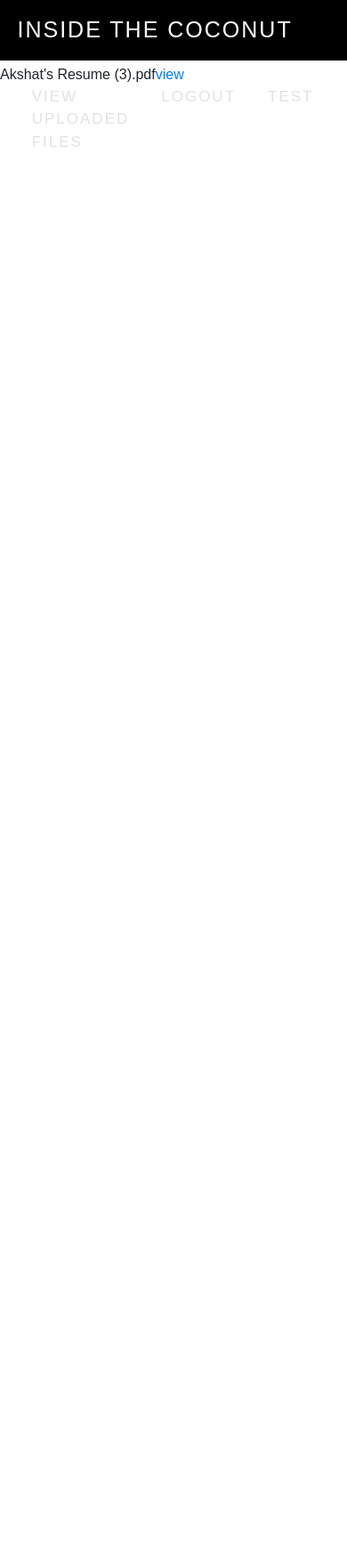
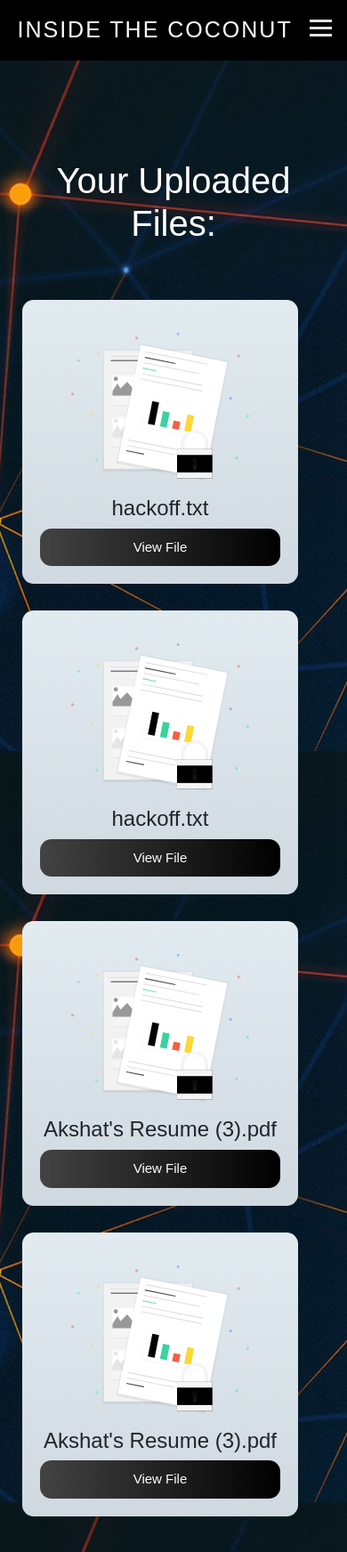
Before and after one commit to Akshat1903/HackOff, a Django app: page /user_files/ in a window 390 px wide. Shown: the whole page at 89% size. Before the commit the page ends 165 px from the top, so only its background shows below. Run offline with Django 3.2, Linux system fonts and the light colour scheme; a user stored in the database is signed in; data comes from the database, SQL or seed files in the repository; both versions use the stored data as it was after the commit; parts of the project's set-up code (start-up, migrations or seed data) failed here and were passed over; some libraries are stand-ins or nearby versions; some web fonts are replaced.

Commit message:
content added pdf support fixed

```diff
--- a/filelocker/blockchain/page_count.py
+++ b/filelocker/blockchain/page_count.py
@@ -15,7 +15,7 @@ from pdf2image import convert_from_path,convert_from_bytes
 
 def check_page_count(pdf):
     #pages = convert_from_path(pdfs, 500)
-    pages = convert_from_bytes(pdfs.read(), 500)
+    pages = convert_from_bytes(pdf.read(), 500)
     l = len(pages)
 
     if l<6:
--- a/filelocker/blockchain/views.py
+++ b/filelocker/blockchain/views.py
@@ -21,7 +21,6 @@ def signup(request):
         password = request.POST.get('password')
         password_conformation = request.POST.get('password_confirm')
         email = request.POST.get('email')
-
         if(password != password_conformation):
             # messages.error(
             #     request, "Confirm Passowrd does not match original password")
@@ -72,6 +71,8 @@ def user_file_upload(request):
         file_password = request.POST.get('password')
         if 'user_file' in request.FILES:
             file = request.FILES['user_file']
+            file2 = request.FILES['user_file']
+            print(file.name)
             if file.name.endswith('.txt'):
                 (salt, iv, hashed_password, ciphertext) = encryption(file,file_password)
                 block = BlockChain(user=request.user,salt=salt,iv=iv,file_password=hashed_password,cipher_text=ciphertext)
@@ -80,15 +81,12 @@ def user_file_upload(request):
                 file_model.save()
                 return redirect('blockchain:home')
             elif file.name.endswith('.pdf'):
-                if (check_page_count(file)):
-                    (salt, iv, hashed_password, ciphertext) = ocr_encryption(file,file_password)
-                    block = BlockChain(user=request.user,salt=salt,iv=iv,file_password=hashed_password,cipher_text=ciphertext)
-                    block.save()
-                    file_model = File(user=request.user, file_name=file.name, block=block)
-                    file_model.save()
-                    return redirect('blockchain:home')
-                else:
-                    return redirect('blockchain:user_file_upload')
+                (salt, iv, hashed_password, ciphertext) = ocr_encryption(file,file_password)
+                block = BlockChain(user=request.user,salt=salt,iv=iv,file_password=hashed_password,cipher_text=ciphertext)
+                block.save()
+                file_model = File(user=request.user, file_name=file.name, block=block)
+                file_model.save()
+                return redirect('blockchain:home')
             else:
                 return redirect('blockchain:user_file_upload')
         return redirect('blockchain:user_file_upload')
--- a/filelocker/static/css/style.css
+++ b/filelocker/static/css/style.css
@@ -167,9 +167,6 @@ nav ul li a:hover {
     color: #fff;
     font-size: 50px;
     top: 33%;
-    /* text-transform: uppercase; */
-    /* letter-spacing: 8px;
-  text-shadow: 0 0 10px #000; */
     line-height: 70px;
     max-width: 70vw;
     margin: auto;
@@ -527,3 +524,73 @@ nav ul li a:hover {
 .list-unstyled li a:hover {
     text-decoration: none;
 }
+
+@media only screen and (max-width: 1200px) {
+    body {
+        overflow-x: hidden;
+    }
+    nav {
+        background: black;
+    }
+    nav ul {
+        position: absolute;
+        right: 0px;
+        height: 92vh;
+        top: 8vh;
+        background: black;
+        display: flex;
+        flex-direction: column;
+        align-items: center;
+        width: 60%;
+        transform: translateX(110%);
+        transition: transform 0.5s ease-in;
+    }
+    nav ul li {
+        opacity: 0;
+        margin: 20px;
+    }
+    nav ul li a:hover {
+        color: black;
+    }
+    .burger {
+        display: block;
+    }
+    .teams {
+        margin: 30px 8%;
+    }
+    .car:hover .cover{
+        font-size: 9px;
+        top: 3vh;
+    }
+}
+
+@media screen and (min-height: 1000px ){
+	nav ul li a p {
+        font-size: 30px;
+    }
+    nav ul li {
+        opacity: 0;
+        margin: 40px;
+    }
+}
+
+@media screen and (max-height: 420px){
+	nav{
+        height: 12vh;
+    }
+    label.logo {
+        font-size: 20px;
+        margin-bottom: 0;
+        margin-top: 0;
+        height: 100%;
+        padding-top: 2vh;
+    }
+		nav ul{
+        top: 12vh;
+        height: 88vh;
+    }
+		nav ul li {
+			opacity: 0;
+			margin: 14px;
+	}
+}
--- /dev/null
+++ b/filelocker/static/css/user_files.css
@@ -0,0 +1,50 @@
+.my-files-info {
+    padding: 10px;
+    min-height: 100vh;
+    background-image: url('background.jpg');
+    background-position: center;
+    background-size: cover;
+    background-repeat: no-repeat;
+    background-attachment: fixed;
+}
+
+.my-files-info .my-files {
+    margin: 30px 0px;
+    margin-top: 20vh;
+    text-align: center;
+    justify-content: center;
+}
+
+.my-files-info .my-files h1 {
+    color: white;
+}
+
+.my-files-info .my-files .row {
+    width: 100%;
+}
+
+.my-file-name {
+    margin-top: 30px;
+    padding: 20px;
+    box-shadow: .5rem .5rem 3rem 1px rgba(0, 0, 0, .05);
+    background-image: linear-gradient(to top, #cfd9df 0%, #e2ebf0 100%);
+    border-radius: .8rem;
+    text-align: center;
+    font-size: 15px;
+}
+
+.my-file-name .view-file-button {
+    width: 100%;
+    /* background-image: linear-gradient(to top, #b224ef 0%, #7579ff 100%); */
+    background-image: linear-gradient(to right, #434343 0%, black 100%);
+    text-align: center;
+    padding: 10px 0px;
+    color: white;
+    text-decoration: none;
+    border-radius: .8rem;
+}
+
+.my-file-name .filelocker-image img{
+    width: 200px;
+    height: 200px;
+}
--- a/filelocker/templates/blockchain/user_files.html
+++ b/filelocker/templates/blockchain/user_files.html
@@ -1,15 +1,37 @@
 {% extends 'blockchain/base.html' %}
+{% load static %}
+{% block cssblock %}
+<link rel="stylesheet" href="{% static 'css/user_files.css' %}">
+{% endblock %}
 {% block content %}
 
-{% for file in user_files %}
-
-<table>
-  <tr>
-    <td>{{ file.file_name }}</td>
-    <td><a href="{% url 'blockchain:file_details' pk=file.pk %}">view</a></td>
-  </tr>
-</table>
-
-{% endfor %}
-
+<div class="my-files-info">
+    <div class="container">
+        <div class="my-files">
+            {% if user_files.count == 0 %}
+            <h1>No Files Uploaded yet!!!</h1>
+            {% else %}
+            <h1>Your Uploaded Files:</h1>
+            <br>
+            <div class="row">
+                {% for file in user_files %}
+                <div class="col-lg-3 col-md-4 col-sm-6 col-12">
+                    <div class="my-file-name">
+                        <div class="filelocker-image">
+                            <img src="{% static 'images/filelocker.svg' %}">
+                        </div>
+                        <h4>{{ file.file_name }}</h4>
+                        <a href="{% url 'blockchain:file_details' pk=file.pk %}">
+                            <div class="view-file-button">
+                                View File
+                            </div>
+                        </a>
+                    </div>
+                </div>
+                {% endfor %}
+                {% endif %}
+            </div>
+        </div>
+    </div>
+</div>
 {% endblock %}
```
Also changed, not shown: filelocker/static/css/main.css (+22 -15 lines), filelocker/templates/blockchain/file_upload.html (+35 -10 lines), filelocker/templates/blockchain/index.html (+12 -11 lines), filelocker/db.sqlite3, filelocker/static/css/background.jpg (added), filelocker/static/images/filelocker.svg (added).
